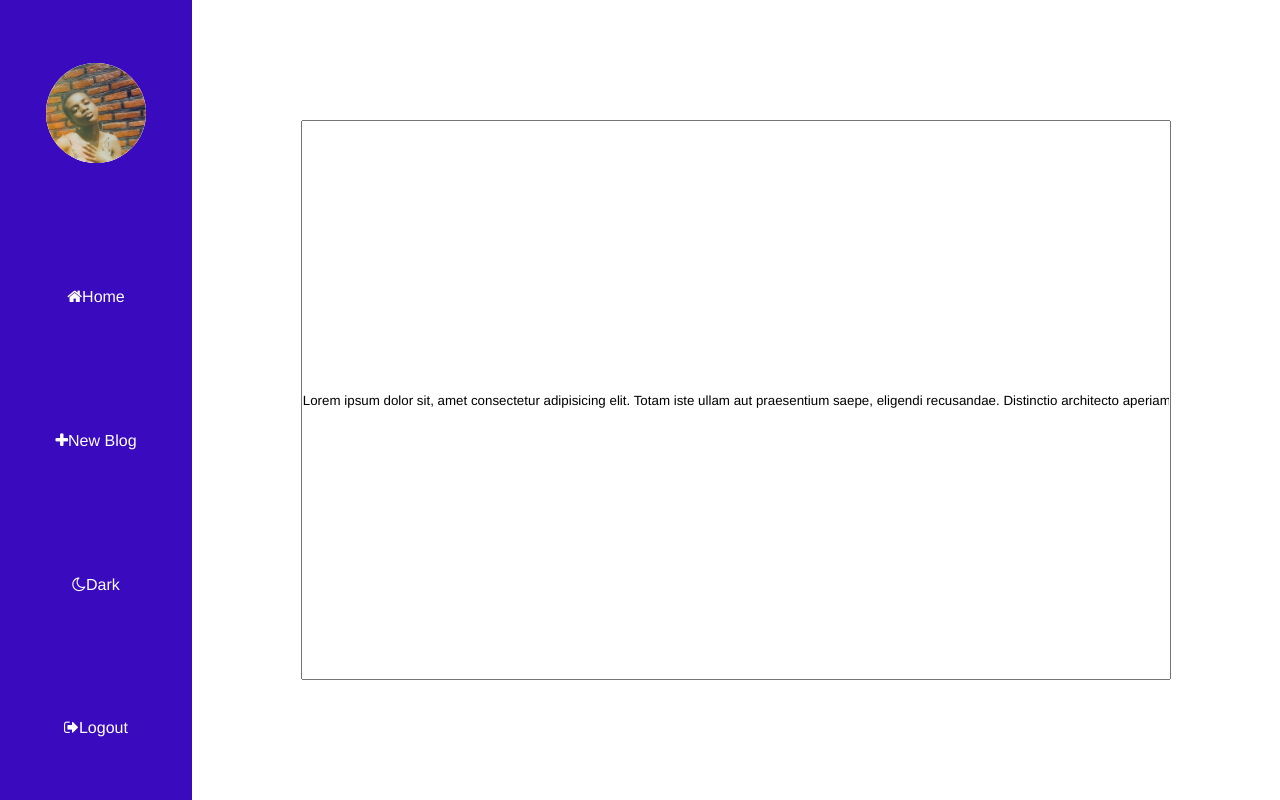
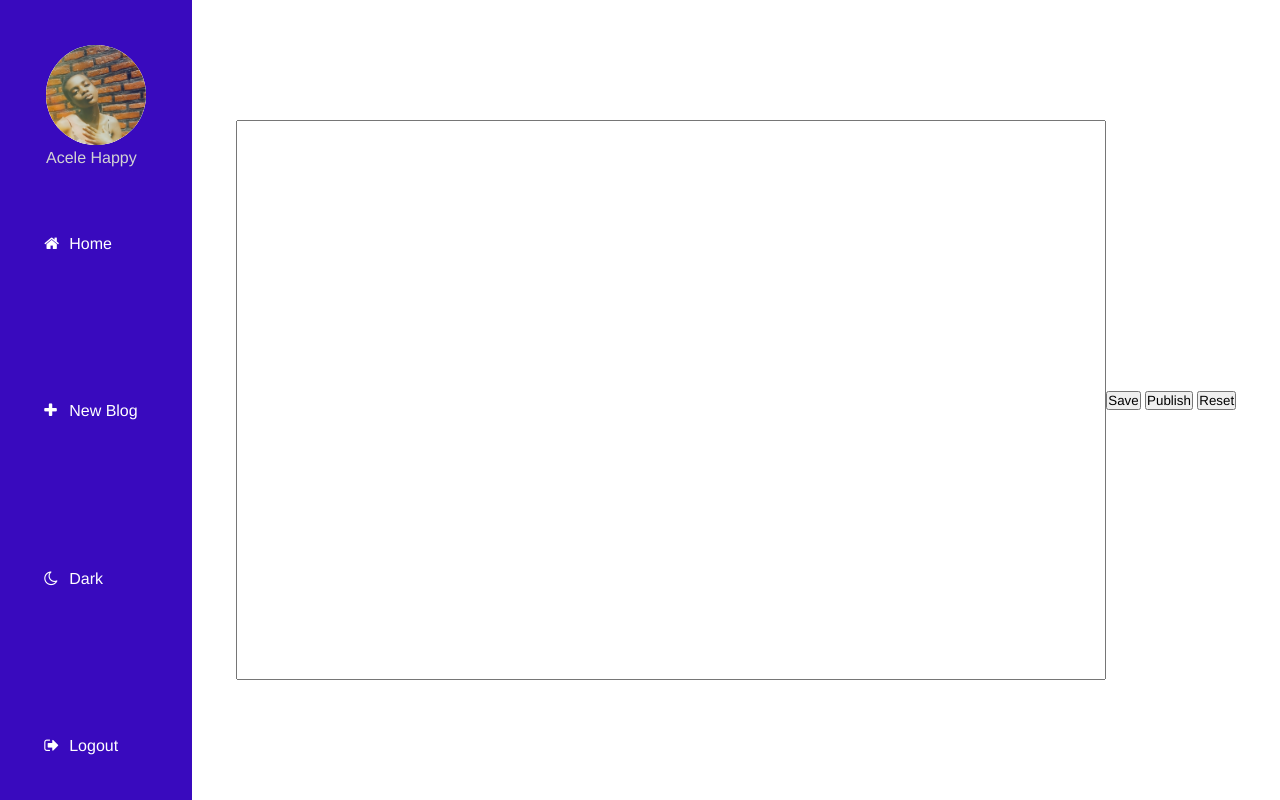
Before and after one commit to acele-happy/ATPL_Portifolio, a plain HTML site: page newBlog.html in a window 1280 px wide. Drawn offline with Linux system fonts and the light colour scheme.

Commit message:
dashboard...

```diff
--- a/dashboard.css
+++ b/dashboard.css
@@ -85,3 +85,17 @@ a{
 .blog-icons > span{
   margin-left: 20px;
 }
+figcaption{
+  color: lightgray;
+}
+.side-container{
+  display: flex;
+  height: 65vh;
+}
+
+.side-icons, .side-links{
+  display: flex;
+  flex-direction: column;
+  justify-content: space-between;
+  margin-right:10px;
+}
--- a/newBlog.css
+++ b/newBlog.css
@@ -8,3 +8,15 @@
     width: 80%;
     height: 70vh;
 }
+
+.side-container{
+    display: flex;
+    height: 65vh;
+}
+
+.side-icons, .side-links{
+    display: flex;
+    flex-direction: column;
+    justify-content: space-between;
+    margin-right:10px;
+}
--- a/newBlog.html
+++ b/newBlog.html
@@ -13,15 +13,33 @@
    <div class="container">
     <div class="left">
         <div class="profile">
-            <img src="./pictures/pic.jpg" alt="">
+            <img src="./pictures/pic.jpg" alt="" />
+            <figcaption>Acele Happy</figcaption>
+
         </div>
-        <span><i class="fa fa-home" aria-hidden="true"></i>Home</span>
-        <span><i class="fa fa-plus" aria-hidden="true"></i>New Blog</span>
-        <span><i class="fa fa-moon-o" aria-hidden="true"></i>Dark</span>
-        <span><a href="login.html"><i class="fa fa-sign-out" aria-hidden="true"></i>Logout</a></span>
+       <div class="side-container">
+           <div class="side-icons">
+            <span><i class="fa fa-home" aria-hidden="true"></i></span>
+            <span><i class="fa fa-plus" aria-hidden="true"></i></span>
+            <span><i class="fa fa-moon-o" aria-hidden="true"></i></span>
+            <span><i class="fa fa-sign-out" aria-hidden="true"></i></span>
+           </div>
+        <div class="side-links">
+            <span><a href="dashboard.html">Home</a></span>
+            <span>New Blog</span>
+            <span>Dark</span>
+            <span><a href="login.html">Logout</a></span>
+        </div>
+       </div>
     </div>
     <div class="right">
-        <input type="text" value="Lorem ipsum dolor sit, amet consectetur adipisicing elit. Totam iste ullam aut praesentium saepe, eligendi recusandae. Distinctio architecto aperiam nulla voluptatum, beatae numquam sequi sunt eius cum aspernatur cupiditate eum?Lorem ipsum dolor sit, amet consectetur adipisicing elit. Totam iste ullam aut praesentium saepe, eligendi recusandae. Distinctio architecto aperiam nulla voluptatum, beatae numquam sequi sunt eius cum aspernatur cupiditate eum?Lorem ipsum dolor sit, amet consectetur adipisicing elit. Totam iste ullam aut praesentium saepe, eligendi recusandae. Distinctio architecto aperiam nulla voluptatum, beatae numquam sequi sunt eius cum aspernatur cupiditate eum?"/>
+        <input type="text" />
+
+        <div class="btns">
+            <button type="submit">Save</button>
+            <button type="submit">Publish</button>
+            <button type="submit">Reset</button>
+        </div>
     </div>
    </div>
 </body>
```
Also changed, not shown: dashboard.html (+15 -4 lines).
